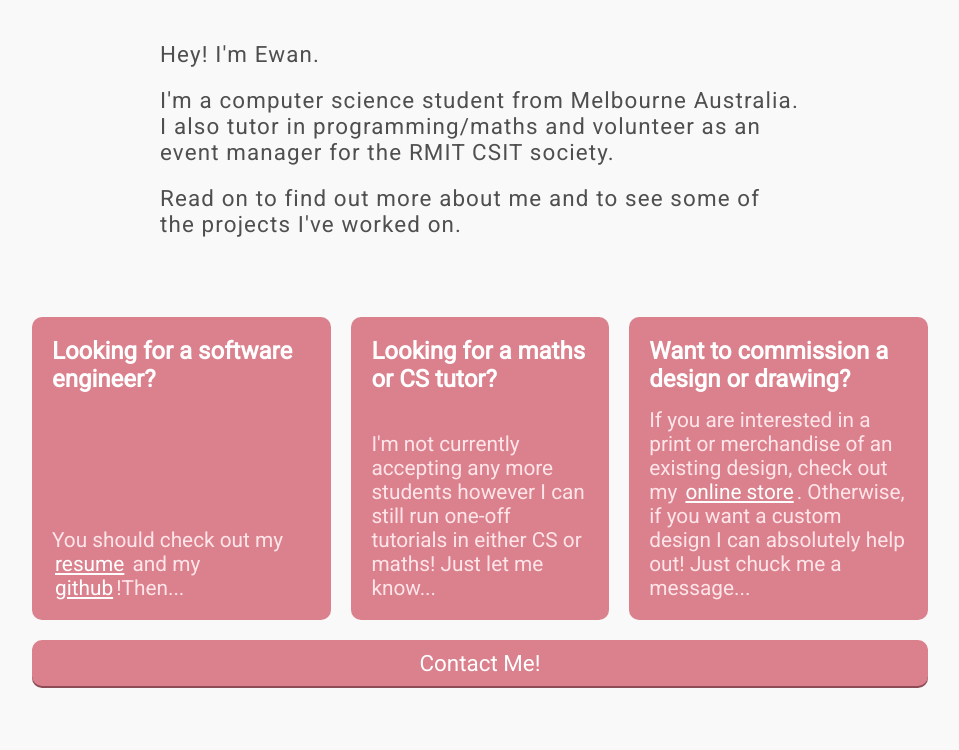
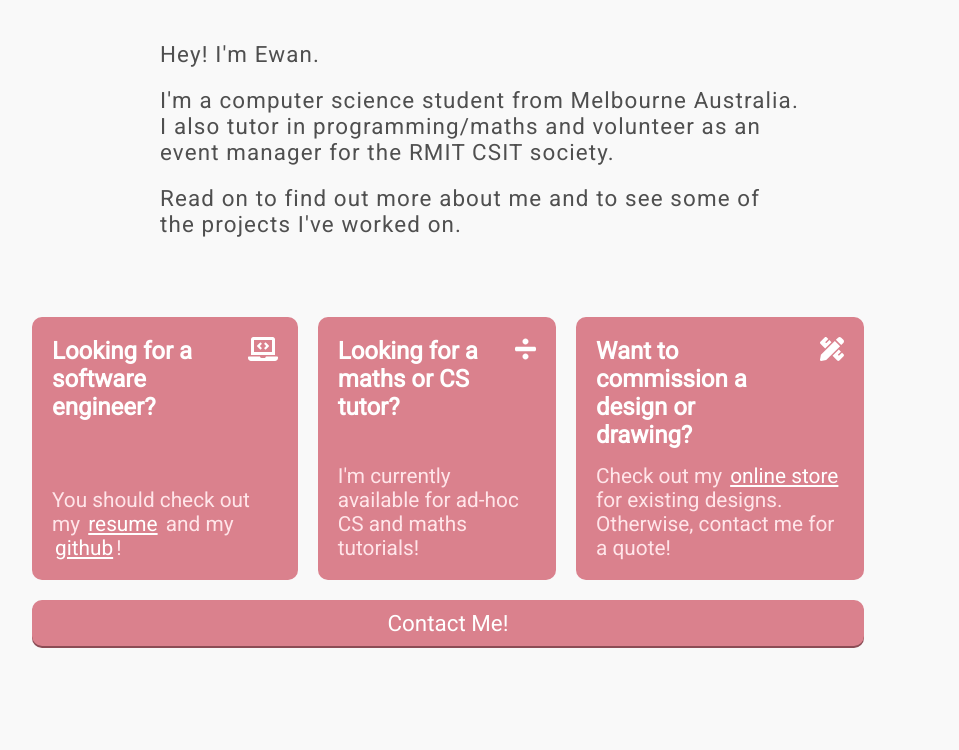
Before and after one commit to giraugh/personal-site-2021, a React (Create React App) app: page / in a window 1280 px wide. Shown: the part 509-1259 px from the top of the page, without its empty margins (224-1183 px from the left). Built offline with nearby package versions, Linux system fonts and the light colour scheme.

Commit message:
Add icons to action boxes

```diff
--- a/package.json
+++ b/package.json
@@ -3,6 +3,9 @@
   "version": "0.1.0",
   "private": true,
   "dependencies": {
+    "@fortawesome/fontawesome-svg-core": "^1.2.35",
+    "@fortawesome/free-solid-svg-icons": "^5.15.3",
+    "@fortawesome/react-fontawesome": "^0.1.14",
     "@testing-library/jest-dom": "^5.11.9",
     "@testing-library/react": "^11.2.5",
     "@testing-library/user-event": "^12.8.3",
@@ -12,7 +15,7 @@
     "@types/react-dom": "^17.0.3",
     "react": "^17.0.2",
     "react-dom": "^17.0.2",
-    "react-scripts": "4.0.3",
+    "react-scripts": "^4.0.3",
     "styled-components": "^5.2.1",
     "typescript": "^4.2.3",
     "web-vitals": "^1.1.1"
--- a/src/components/LinksSection/LinksSection.tsx
+++ b/src/components/LinksSection/LinksSection.tsx
@@ -2,30 +2,37 @@ import React from 'react'
 
 import { LinksContainer, Heading, ContactButton } from './LinksSectionStyle'
 import { resumeLink, githubLink, contactMailAddress, storeLink } from '../../config/links'
+import { FontAwesomeIcon } from '@fortawesome/react-fontawesome'
+import { faLaptopCode, faDivide, faPencilRuler } from '@fortawesome/free-solid-svg-icons'
 
 const LinksSection: React.FC = () => {
   return (
     <LinksContainer>
       <div>
-        <Heading>Looking for a software engineer?</Heading>
+        <Heading>
+          <span>Looking for a software engineer?</span>
+          <FontAwesomeIcon icon={faLaptopCode} />
+        </Heading>
         <p>
           You should check out my <a href={resumeLink}>resume</a> and my{' '}
-          <a href={githubLink}>github</a>!<span className="opt-dv">Then...</span>
+          <a href={githubLink}>github</a>!
         </p>
       </div>
       <div>
-        <Heading>Looking for a maths or CS tutor?</Heading>
-        <p>
-          I'm not currently accepting any more students however I can still run one-off tutorials in
-          either CS or maths! <span className="opt-dv">Just let me know...</span>
-        </p>
+        <Heading>
+          <span>Looking for a maths or CS tutor?</span>
+          <FontAwesomeIcon icon={faDivide} />
+        </Heading>
+        <p>I'm currently available for ad-hoc CS and maths tutorials! </p>
       </div>
       <div>
-        <Heading>Want to commission a design or drawing?</Heading>
+        <Heading>
+          <span>Want to commission a design or drawing?</span>
+          <FontAwesomeIcon icon={faPencilRuler} />
+        </Heading>
         <p>
-          If you are interested in a print or merchandise of an existing design, check out my{' '}
-          <a href={storeLink}>online store</a>. Otherwise, if you want a custom design I can
-          absolutely help out! <span className="opt-dv">Just chuck me a message...</span>
+          Check out my <a href={storeLink}>online store</a> for existing designs. Otherwise, contact
+          me for a quote!
         </p>
       </div>
       <ContactButton href={`mailto:${contactMailAddress}`}>Contact Me!</ContactButton>
--- a/src/components/LinksSection/LinksSectionStyle.ts
+++ b/src/components/LinksSection/LinksSectionStyle.ts
@@ -35,7 +35,7 @@ export const ContactButton = styled('a')`
     animation-timing-function: ease-in-out;
   }
 
-  @media (max-width: 750px) {
+  @media (max-width: 1100px) {
     grid-column: span 1;
     grid-row: 4;
   }
@@ -46,15 +46,20 @@ export const LinksContainer = styled(BodySection)`
   grid-auto-flow: column;
   column-gap: 20px;
   row-gap: 20px;
-  width: 90%;
+  width: 85%;
   min-height: 250px;
   font-family: ${(p) => p.theme.primaryFont};
   padding-bottom: 20px;
 
-  @media (max-width: 750px) {
+  @media (max-width: 1100px) {
     grid-template-columns: 1fr;
     grid-auto-flow: row;
     margin-bottom: 130px;
+
+    div p {
+      max-width: 80%;
+      text-align: center;
+    }
 
     .opt-dv {
       display: none;
@@ -89,6 +94,8 @@ export const LinksContainer = styled(BodySection)`
 `
 
 export const Heading = styled.h2`
+  display: flex;
+  gap: 1.5em;
   color: white;
   font-size: 1.5em;
   font-family: ${(p) => p.theme.primaryFont};
```
Also changed, not shown: 1 other file (tests, documents, lock files or other folders).
